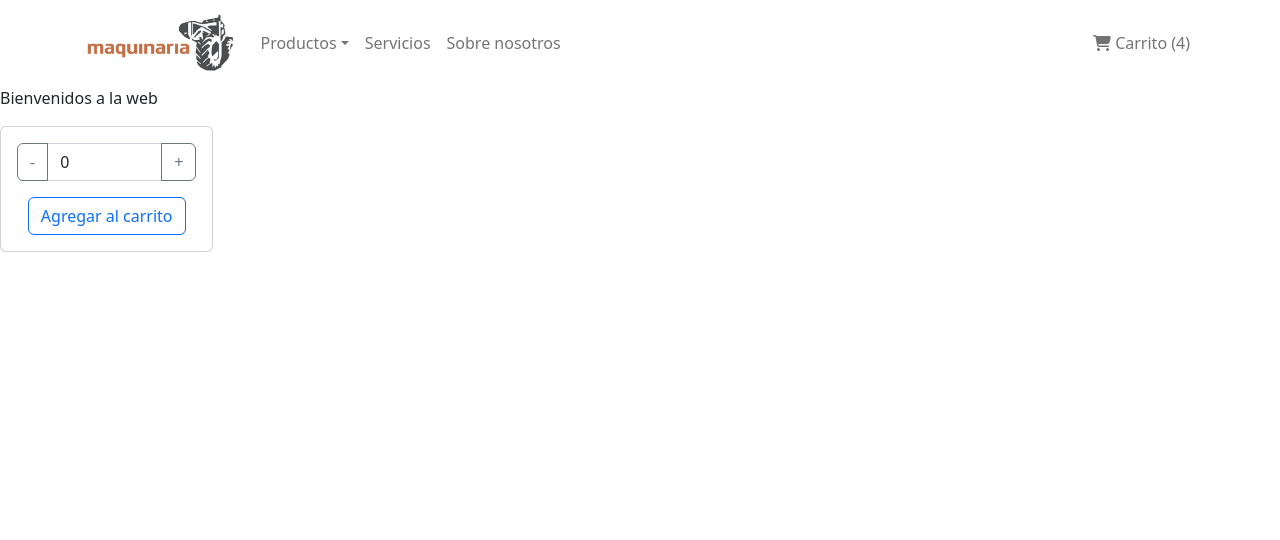
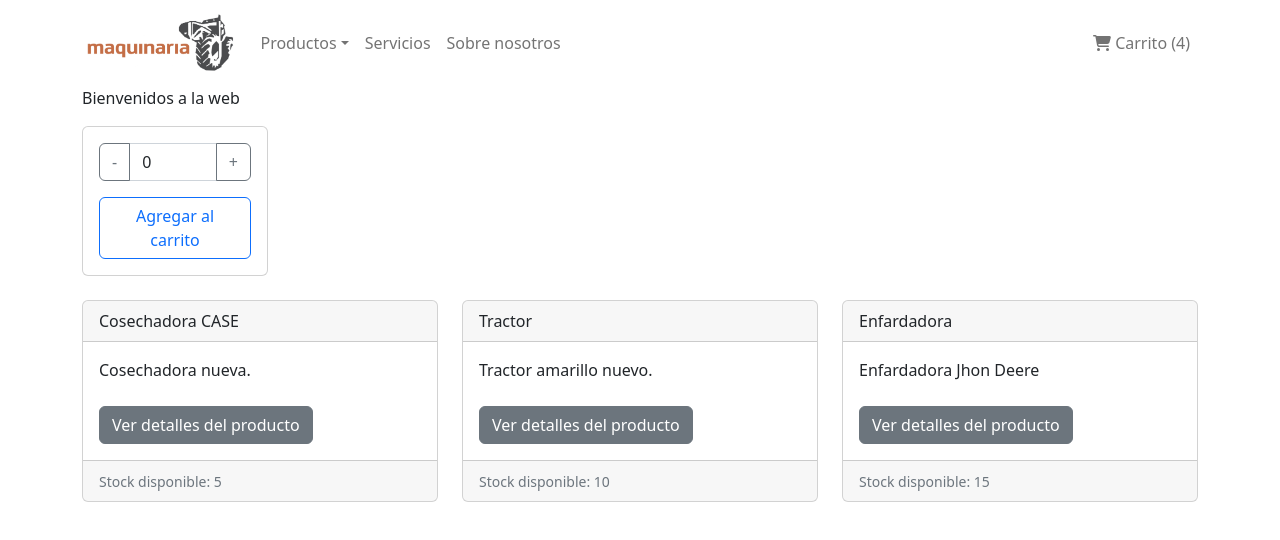
Before and after one commit to Bruno-Carballido/maquinaria_uy-Carballido, a React (Create React App) app: page / in a window 1280 px wide. Shown: the top 540 px of the page. Built offline with nearby package versions, Linux system fonts and the light colour scheme.

Commit message:
FEAT, Se agrega Item e ItemList

```diff
--- a/src/App.js
+++ b/src/App.js
@@ -5,7 +5,7 @@ const App = () => {
   return (
     <div>
       <NavBar />
-      <ItemListContainer />
+      <ItemListContainer mensaje={'Bienvenidos a la web'} />
     </div>
   );
 }
--- /dev/null
+++ b/src/components/Item.js
@@ -0,0 +1,26 @@
+import Card from 'react-bootstrap/Card';
+import Col from 'react-bootstrap/Col';
+import Button from 'react-bootstrap/Button';
+
+const Item = ({ item }) => {
+    return (
+        <Col>
+            <Card >
+                <Card.Header>{item.name}</Card.Header>
+                <Card.Body>
+                    <Card.Text>
+                        {item.description}
+                        <br />
+                        <br />
+                        <Button variant="secondary">Ver detalles del producto</Button>
+                    </Card.Text>
+                </Card.Body>
+                <Card.Footer>
+                    <small className="text-muted">Stock disponible: {item.stock}</small>
+                </Card.Footer>
+            </Card>
+        </Col>
+    );
+}
+
+export default Item;
--- /dev/null
+++ b/src/components/ItemList.js
@@ -0,0 +1,13 @@
+import CardGroup from 'react-bootstrap/CardGroup';
+import Row from 'react-bootstrap/Row';
+import Item from './Item';
+
+const ItemList = ({ items }) => {
+    return (
+        <Row xs={1} md={3} className="g-4">
+            {items.map(i => <Item key={i.id} item={i} />)}
+        </Row>
+    );
+}
+
+export default ItemList;
--- a/src/components/ItemListContainer.js
+++ b/src/components/ItemListContainer.js
@@ -1,11 +1,25 @@
+import React, { useState, useEffect } from "react";
+import { Container } from "react-bootstrap";
 import ItemCount from "./ItemCount.js";
+import ItemList from "./ItemList.js";
+import { getItems } from "./getItems.js";
 
 const ItemListContainer = ({ mensaje }) => {
+    const [items, setItems] = useState([])
+
+    useEffect(() => {
+        getItems.then((res) => {
+            setItems(res)
+        })
+    })
+
     return (
-        <div>
-            <p>Bienvenidos a la web</p>
+        <Container>
+            <p>{mensaje}</p>
             <ItemCount stock='5' initial='0' onAdd={(stock_disp, cantidad) => { if (stock_disp && cantidad > 0) { alert('Se han agregado ' + cantidad + ' de items al carrito.') } }} />
-        </div>
+            <br />
+            <ItemList items={items} />
+        </Container>
     );
 }
 
--- /dev/null
+++ b/src/components/getItems.js
@@ -0,0 +1,10 @@
+export const getItems = new Promise((resolve, reject) => {
+    const items = [
+        { id: 1, name: 'Cosechadora CASE', description: 'Cosechadora nueva.', stock: 5 },
+        { id: 2, name: 'Tractor', description: 'Tractor amarillo nuevo.', stock: 10 },
+        { id: 3, name: 'Enfardadora', description: 'Enfardadora Jhon Deere', stock: 15 }
+    ]
+    setTimeout(() => {
+        resolve(items)
+    }, 2000)
+})
```
